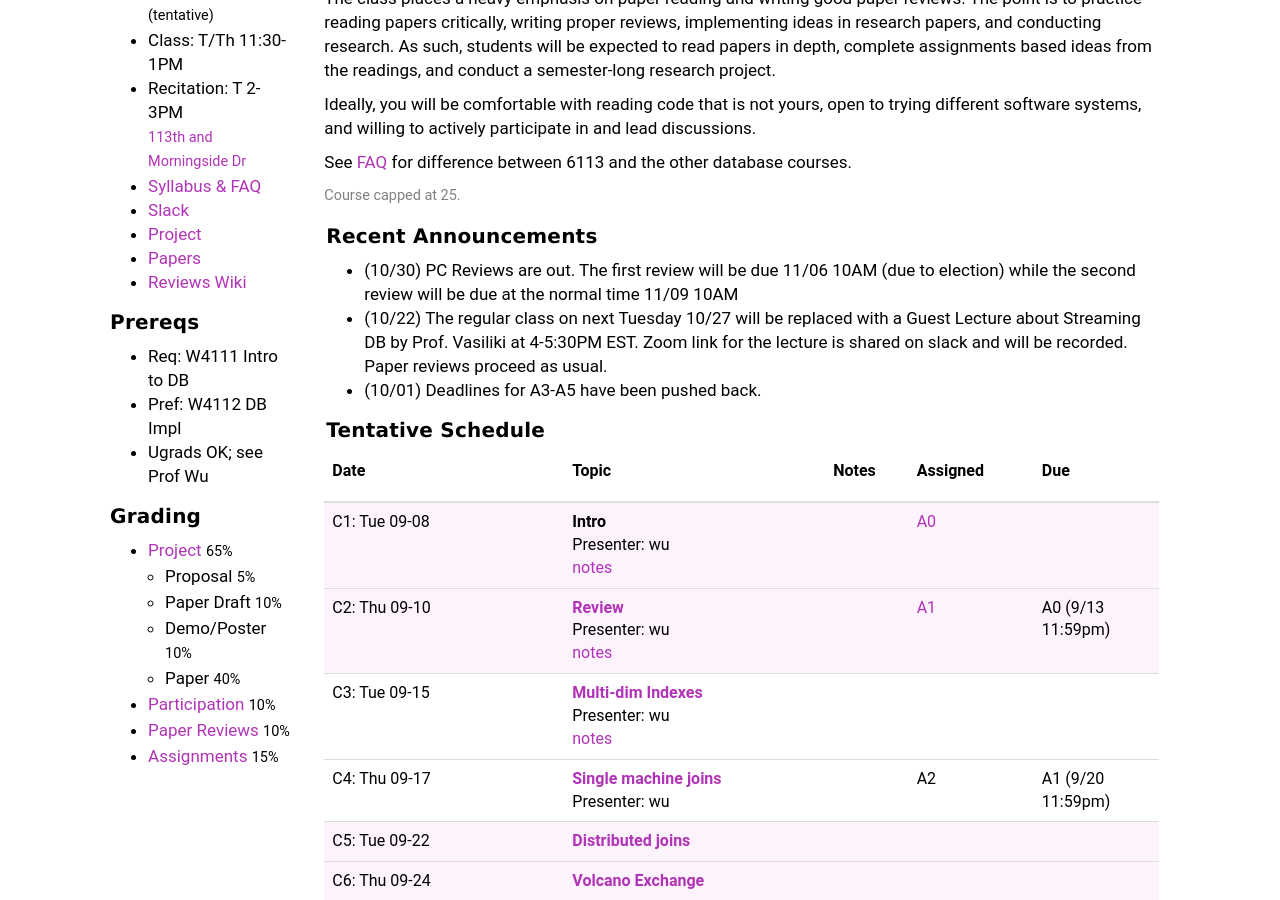
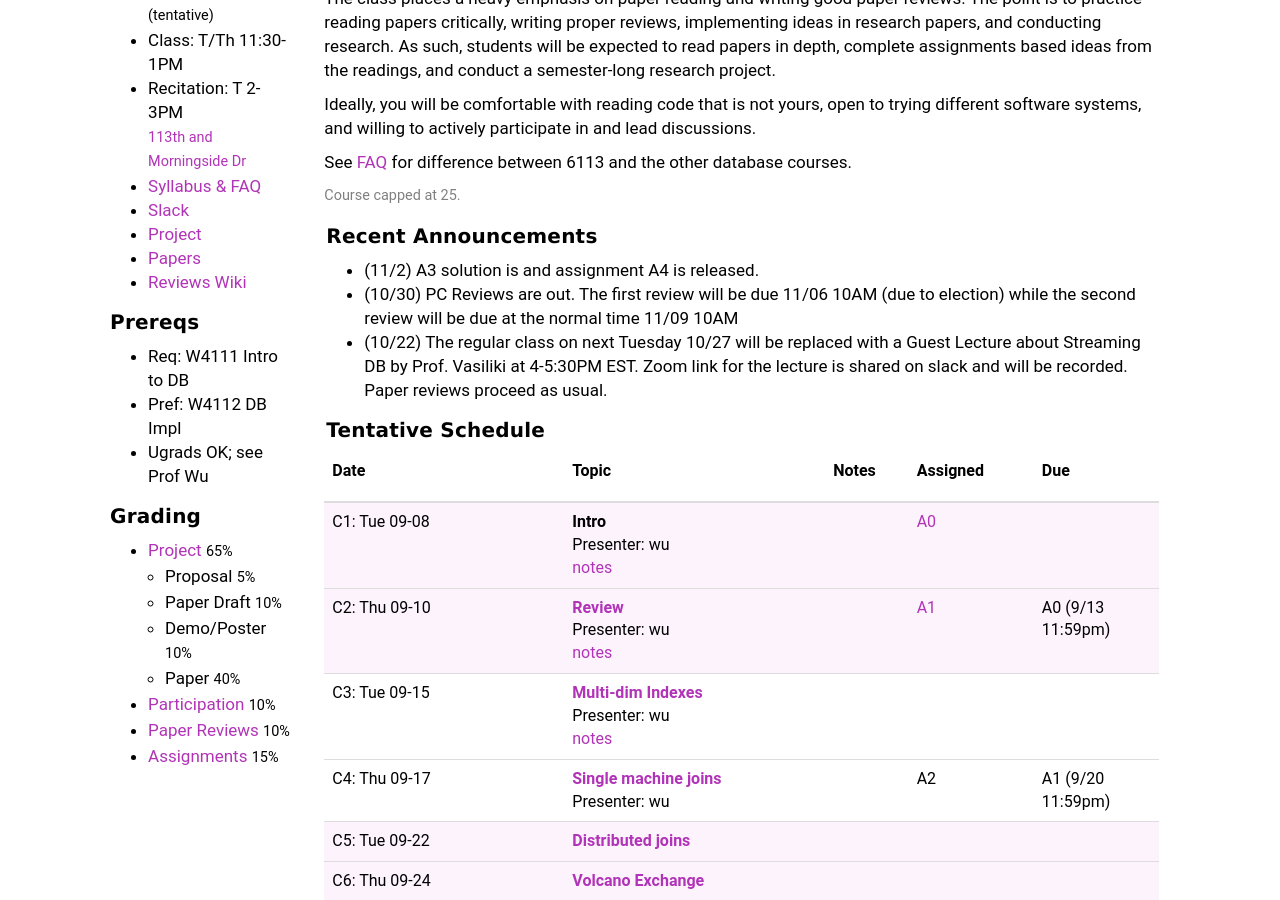
Before and after one commit to w6113/website_fall2020, a Jekyll site: the page built from index.md, in a window 1280 px wide and 900 px high, scrolled down 361 px. Built offline with Jekyll 4.4.1, drawn with Linux system fonts in a browser that asks for light colours.

Commit message:
Update index.md

```diff
--- a/index.md
+++ b/index.md
@@ -18,9 +18,9 @@ See [FAQ](./syllabus#faq) for difference between 6113 and the other database cou
 
 
 #### Recent Announcements
+* (11/2) A3 solution is and assignment A4 is released.
 * (10/30) PC Reviews are out. The first review will be due 11/06 10AM (due to election) while the second review will be due at the normal time 11/09 10AM
 * (10/22) The regular class on next Tuesday 10/27 will be replaced with a Guest Lecture about Streaming DB by Prof. Vasiliki at 4-5:30PM EST. Zoom link for the lecture is shared on slack and will be recorded. Paper reviews proceed as usual.
-* (10/01) Deadlines for A3-A5 have been pushed back.
 
 
 #### Tentative Schedule
```
